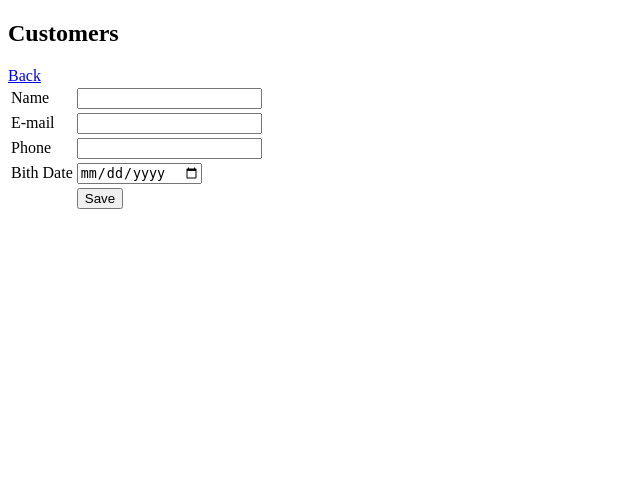
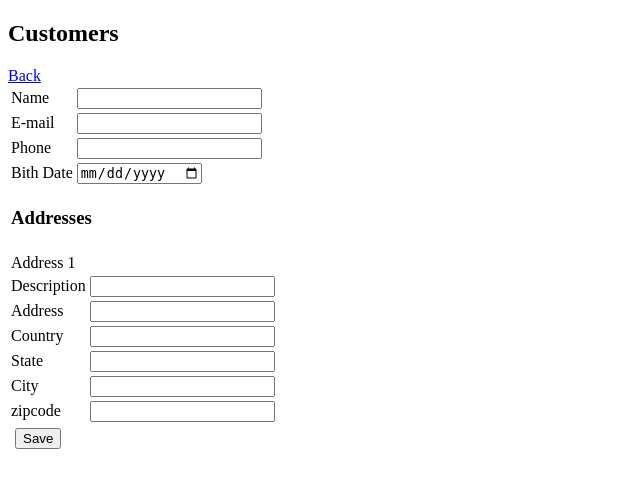
Before and after one commit to ojulianos/crud_php_juliano, a PHP site: template App/Views/customers/edit.phtml in a window 1280 px wide. Shown: the part 117-605 px from the top of the page, without its empty margins (0-640 px from the left). Run offline with PHP 8.4, Linux system fonts and the light colour scheme; the template is opened without the code that fills it: most values are stand-ins (such as "Sample title", 1, 10 or a date in 2020); data that the repository does not hold is empty; some libraries are stand-ins or nearby versions.

Commit message:
ajustes no update de dados encadeados

```diff
--- a/App/Controllers/AddresesController.php
+++ b/App/Controllers/AddresesController.php
@@ -45,7 +45,7 @@ class AddresesController extends BaseController
     public function edit($id)
     {
         $customers = $this->customers->getData();
-        $address = $this->addresses->getOne(['id' => $id]);
+        $address = $this->addresses->getOne($id);
 
         $this->view(
             'addresses/edit', compact('address', 'customers')
--- a/App/Views/customers/add.phtml
+++ b/App/Views/customers/add.phtml
@@ -77,7 +77,7 @@
     <table>
         <tr>
             <td></td>
-            <td><button type="submit" class="btn btn-primary btn-sm" disabled>Save</button></td>
+            <td><button type="submit" class="btn btn-primary btn-sm">Save</button></td>
         </tr>
     </table>
 </form>
--- a/App/Views/customers/edit.phtml
+++ b/App/Views/customers/edit.phtml
@@ -24,6 +24,58 @@
             <td><label>Bith Date</label></td>
             <td><input class="form-control" type="date" name="birth_date" value="<?php echo html_escape($customer->birth_date)?>" required /></td>
         </tr>
+
+        <tr>
+            <td colspan="2">
+                <h3>
+                    Addresses
+                </h3>
+            </td>
+        </tr>
+    </table>
+
+
+    <div id="duplicater">
+        <?php
+        foreach ($addresses as $key => $addres) {
+        ?>
+        <table class="table table-hover table-stripped">
+            <tr>
+                <td colspan="2">Address <?=$key + 1?></td>
+            </tr>
+            <tr>
+                <td><label>Description</label></td>
+                <td><input class="form-control" type="text" name="description[]" value="<?php echo html_escape($addres->description)?>" required /></td>
+            </tr>
+            <tr>
+                <td><label>Address</label></td>
+                <td><input class="form-control" type="text" name="address[]" value="<?php echo html_escape($addres->address)?>" required /></td>
+            </tr>
+            <tr>
+                <td><label>Country</label></td>
+                <td><input class="form-control" type="text" name="country[]" value="<?php echo html_escape($addres->country)?>" required /></td>
+            </tr>
+            <tr>
+                <td><label>State</label></td>
+                <td><input class="form-control" type="text" name="state[]" value="<?php echo html_escape($addres->state)?>" required /></td>
+            </tr>
+            <tr>
+                <td><label>City</label></td>
+                <td><input class="form-control" type="text" name="city[]" value="<?php echo html_escape($addres->city)?>" required /></td>
+            </tr>
+            <tr>
+                <td><label>zipcode</label></td>
+                <td><input class="form-control" type="number" name="zipcode[]" value="<?php echo html_escape($addres->zipcode)?>" required /></td>
+            </tr>
+            <input type="hidden" name="address_id[]" value="<?php echo html_escape($addres->id)?>" />
+        </table>
+        <?php
+        }
+        ?>
+    </div>
+
+
+    <table>
         <tr>
             <td></td>
             <td><button type="submit" class="btn btn-primary btn-sm">Save</button></td>
```
Also changed, not shown: App/Controllers/CustomersController.php (+24 -9 lines), Core/BaseModel.php (+6 -2 lines).
